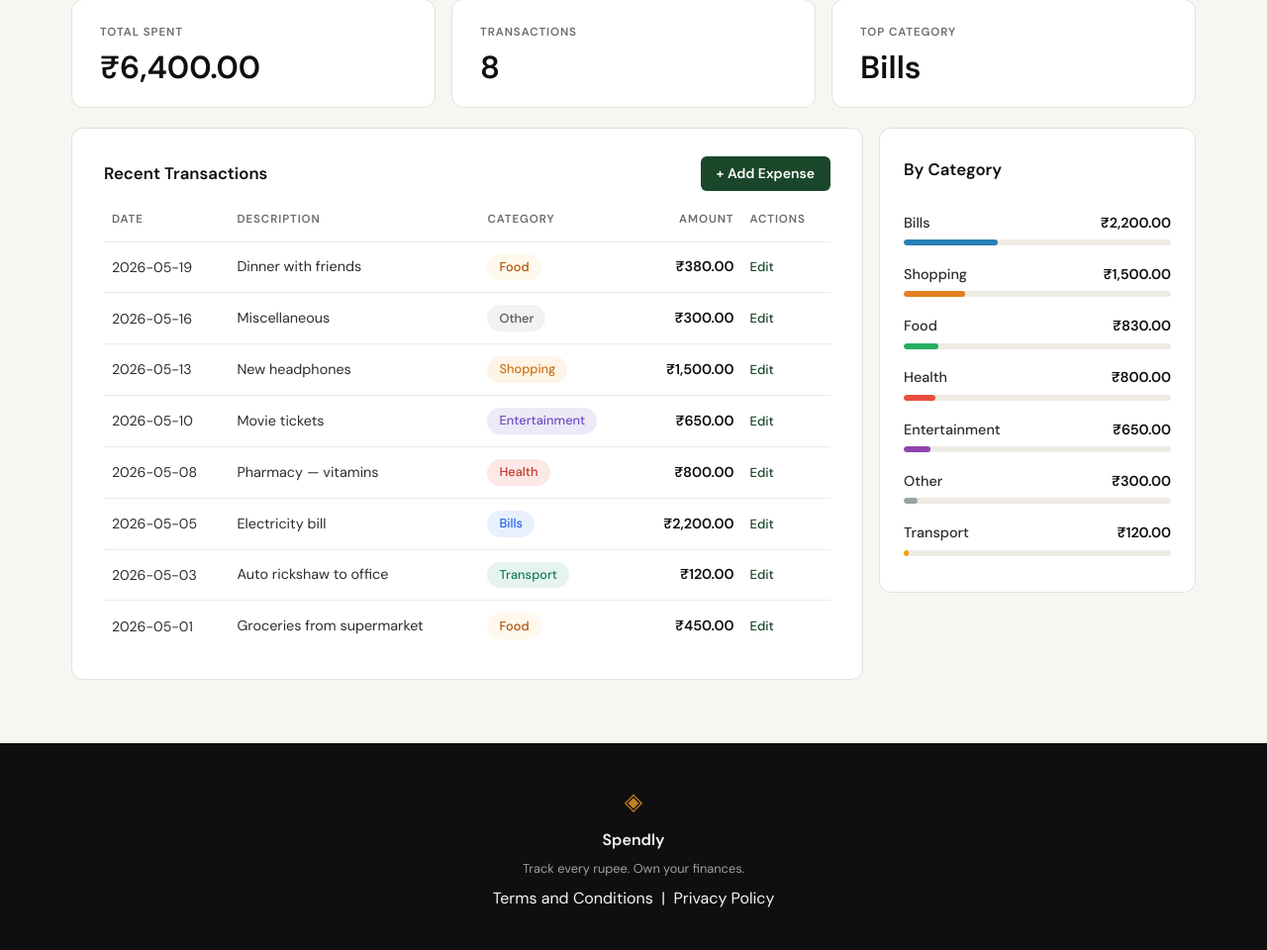
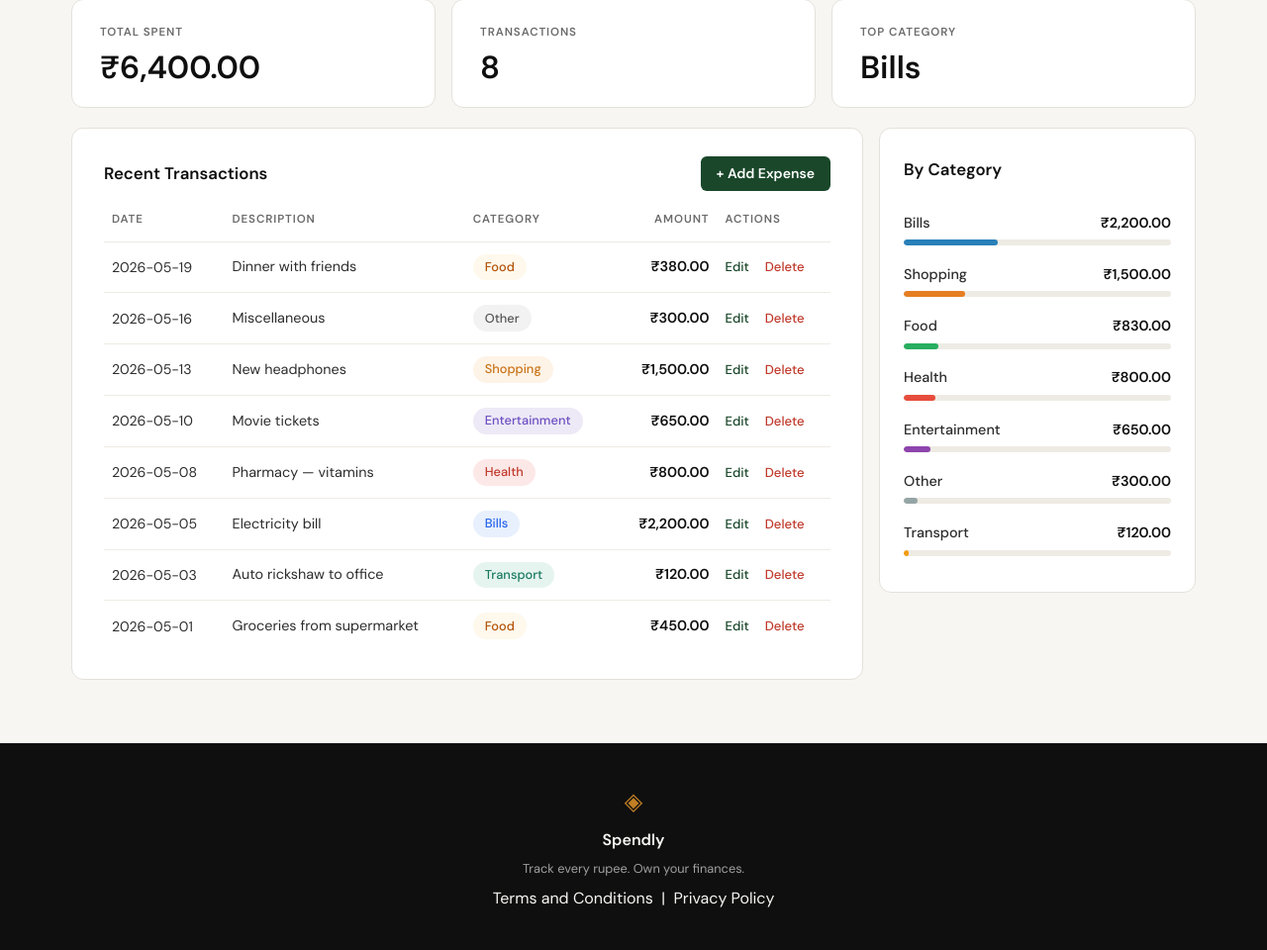
Before and after one commit to rahulnathjogi/spendly, a Flask app: page /profile in a window 1280 px wide. Shown: the part 346-1306 px from the top of the page at 99% size. Run offline with Flask 3, Linux system fonts and the light colour scheme; the visitor is signed in with stand-in values (Sample User, id 1); data comes from the database, SQL or seed files in the repository.

Commit message:
feat: allow users to delete their existing expenses (#8)
Co-authored-by: Rahul Nathjogi <rahul.nathjogi@bettertrucks.com>

```diff
--- a/app.py
+++ b/app.py
@@ -5,7 +5,7 @@ from datetime import date as _date, datetime, timedelta
 from flask import Flask, abort, flash, redirect, render_template, request, session, url_for
 from werkzeug.security import check_password_hash
 from database.db import get_db, init_db, seed_db, create_user, get_user_by_email
-from database.queries import get_user_by_id, get_summary_stats, get_recent_transactions, get_category_breakdown, insert_expense, get_expense_by_id, update_expense
+from database.queries import get_user_by_id, get_summary_stats, get_recent_transactions, get_category_breakdown, insert_expense, get_expense_by_id, update_expense, delete_expense
 
 ALLOWED_CATEGORIES = ["Food", "Transport", "Bills", "Health", "Entertainment", "Shopping", "Other"]
 
@@ -272,9 +272,15 @@ def edit_expense(id):
     return render_template("edit_expense.html", form=form, categories=ALLOWED_CATEGORIES)
 
 
-@app.route("/expenses/<int:id>/delete")
-def delete_expense(id):
-    return "Delete expense — coming in Step 9"
+@app.route("/expenses/<int:id>/delete", methods=["POST"])
+@login_required
+def delete_expense_route(id):
+    expense = get_expense_by_id(id, session["user_id"])
+    if expense is None:
+        abort(404)
+    delete_expense(id, session["user_id"])
+    flash("Expense deleted.", "success")
+    return redirect(url_for("profile"))
 
 
 if __name__ == "__main__":
--- a/database/queries.py
+++ b/database/queries.py
@@ -119,6 +119,18 @@ def update_expense(expense_id, user_id, amount, category, date, description):
         conn.close()
 
 
+def delete_expense(expense_id, user_id):
+    conn = get_db()
+    try:
+        conn.execute(
+            "DELETE FROM expenses WHERE id = ? AND user_id = ?",
+            (expense_id, user_id),
+        )
+        conn.commit()
+    finally:
+        conn.close()
+
+
 def insert_expense(user_id, amount, category, date, description):
     conn = get_db()
     try:
--- a/templates/profile.html
+++ b/templates/profile.html
@@ -247,6 +247,20 @@
 
     .tx-action a:hover { text-decoration: underline; }
 
+    .btn-delete {
+        font-size: 0.82rem;
+        color: var(--danger);
+        background: none;
+        border: none;
+        padding: 0;
+        cursor: pointer;
+        font-weight: 500;
+        font-family: inherit;
+        margin-left: 0.75rem;
+    }
+
+    .btn-delete:hover { text-decoration: underline; }
+
     .tx-date {
         color: var(--ink-muted);
         white-space: nowrap;
@@ -476,6 +490,10 @@
                         <td>{{ t.amount | inr }}</td>
                         <td class="tx-action">
                             <a href="{{ url_for('edit_expense', id=t.id) }}">Edit</a>
+                            <form method="POST" action="/expenses/{{ t.id }}/delete" style="display:inline"
+                                  onsubmit="return confirm('Delete this expense?')">
+                                <button type="submit" class="btn-delete">Delete</button>
+                            </form>
                         </td>
                     </tr>
                     {% endfor %}
```
